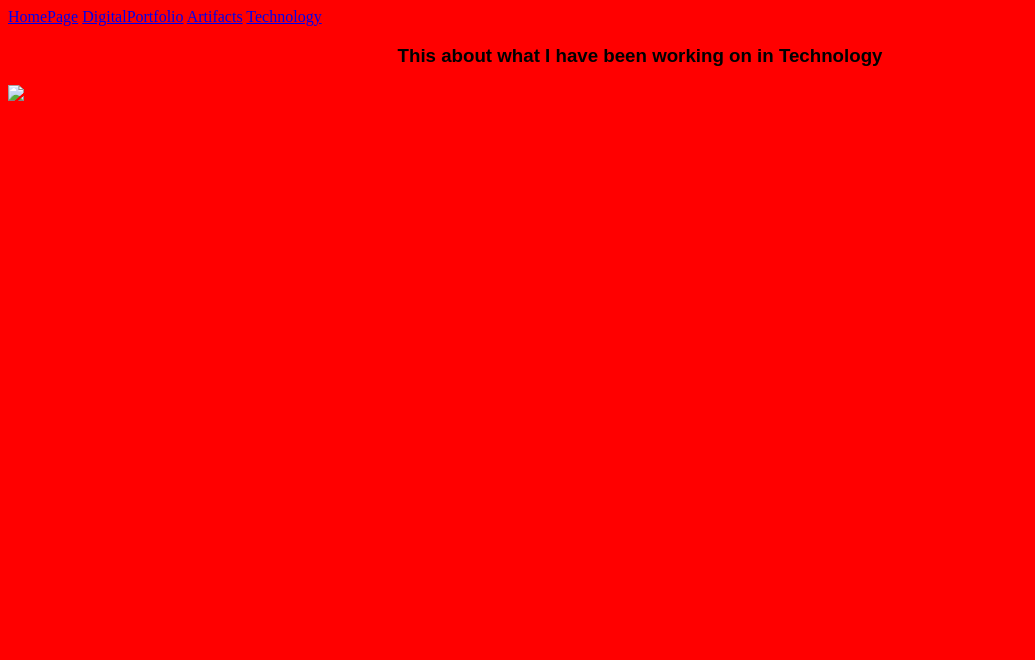
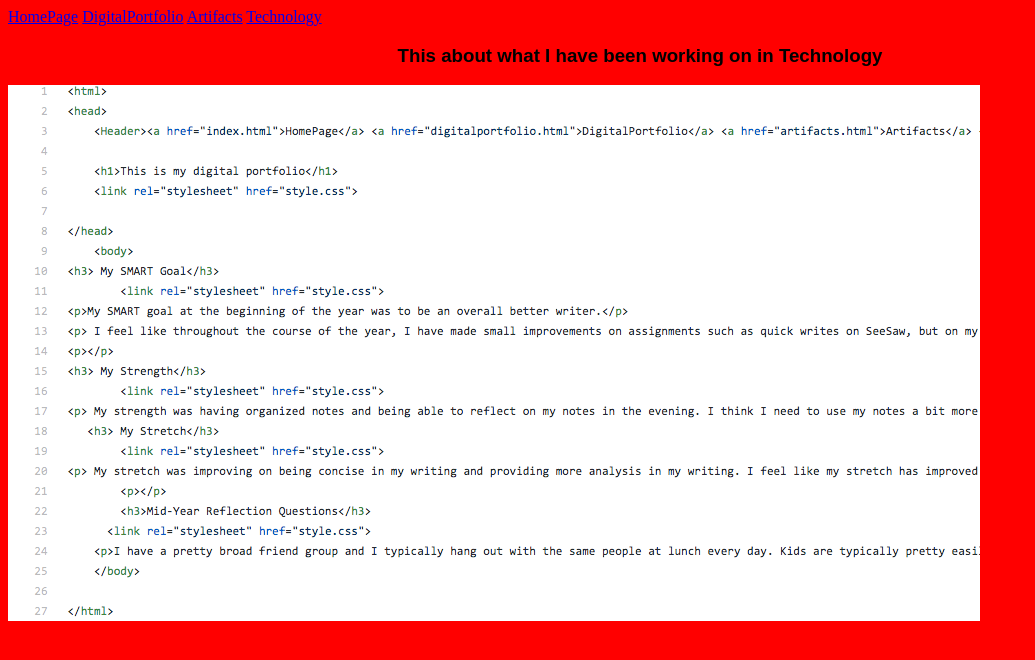
Before and after one commit to krishnadigitalportfolio/krishnadigitalportfolio.github.io, a plain HTML site: page technology.html in a window 1280 px wide. Shown: the whole page, without its empty margins (0-1035 px from the left). Drawn offline with Linux system fonts and the light colour scheme.

Commit message:
Update technology.html

```diff
--- a/technology.html
+++ b/technology.html
@@ -4,6 +4,6 @@
 <h3> This about what I have been working on in Technology</h3>
         <link rel="stylesheet" href="style.css">
         <p></p>
- <img class= "technology" src="images/SScreen Shot 2020-03-18 at 8.01.38 AM.PNG" >
+ <img class= "technology" src="images/Screen Shot 2020-03-18 at 8.01.38 AM.PNG" >
     </head>
 </html>
```
